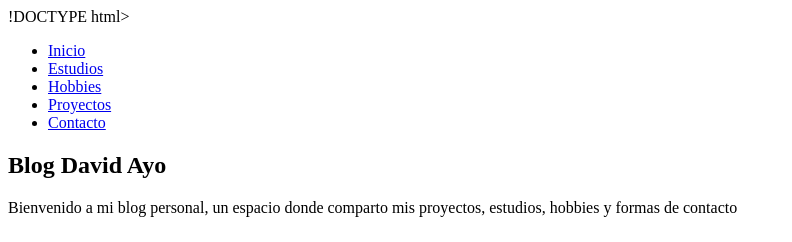
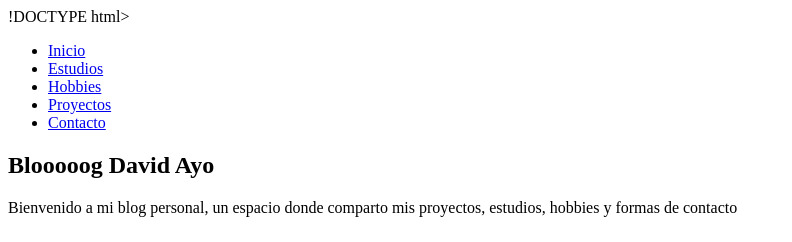
Before and after one commit to davidayo21/Blog-persona-, a plain HTML site: page index.html in a window 1280 px wide. Shown: the top 242 px of the page, without its empty margins (0-792 px from the left). Drawn offline with Linux system fonts and the light colour scheme.

Commit message:
modification

```diff
--- a/index.html
+++ b/index.html
@@ -17,7 +17,7 @@
     </nav>
     <main>
       <section id="Bienvenida">
-        <h1>        Blog David Ayo       </h1>
+        <h1>        Blooooog David Ayo       </h1>
         <p>
           Bienvenido a mi blog personal,
           un espacio donde comparto mis proyectos, estudios,
```
